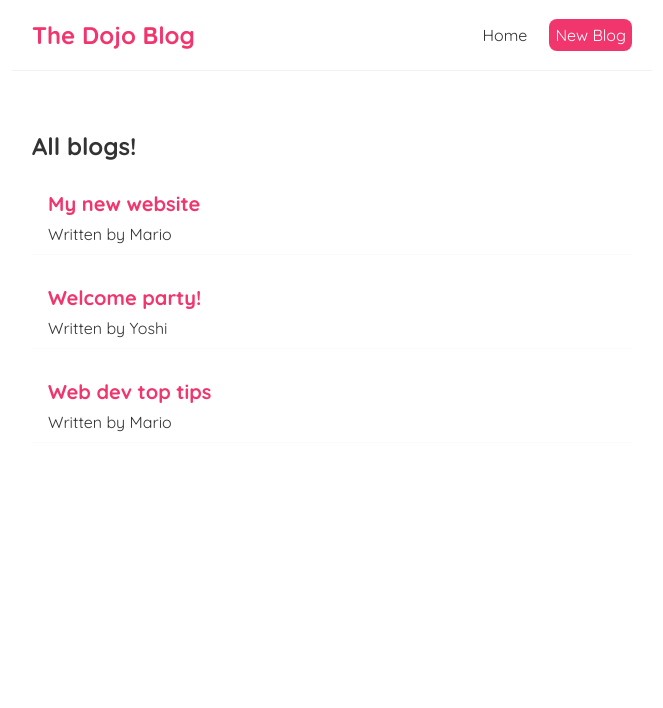
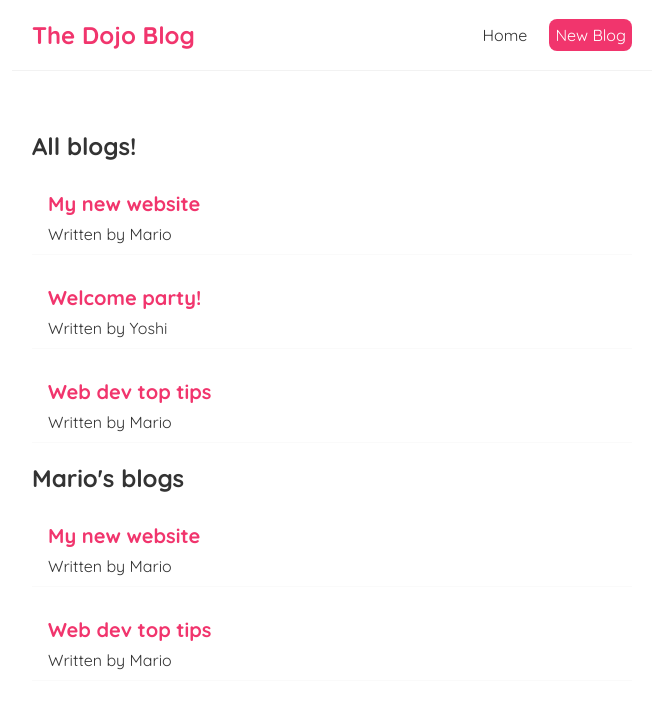
Before and after one commit to JayX97/ReactPractice, a React (Create React App) app: page / in a window 1280 px wide. Shown: the top 708 px of the page, without its empty margins (308-971 px from the left). Built offline with nearby package versions, Linux system fonts and the light colour scheme.

Commit message:
Reusing BlogList component to display filtered blog list

```diff
--- a/src/Home.js
+++ b/src/Home.js
@@ -11,7 +11,8 @@
 
     return (
         <div className='home'>
-            <BlogList blogs={blogs} title={'All blogs!'} /> {/* reusable component with prop */}
+            <BlogList blogs={blogs} title='All blogs!' /> {/* reusable component with prop */}
+            <BlogList blogs={blogs.filter((blog) => blog.author === 'Mario')} title="Mario's blogs" />
         </div>
     );
 }
```
